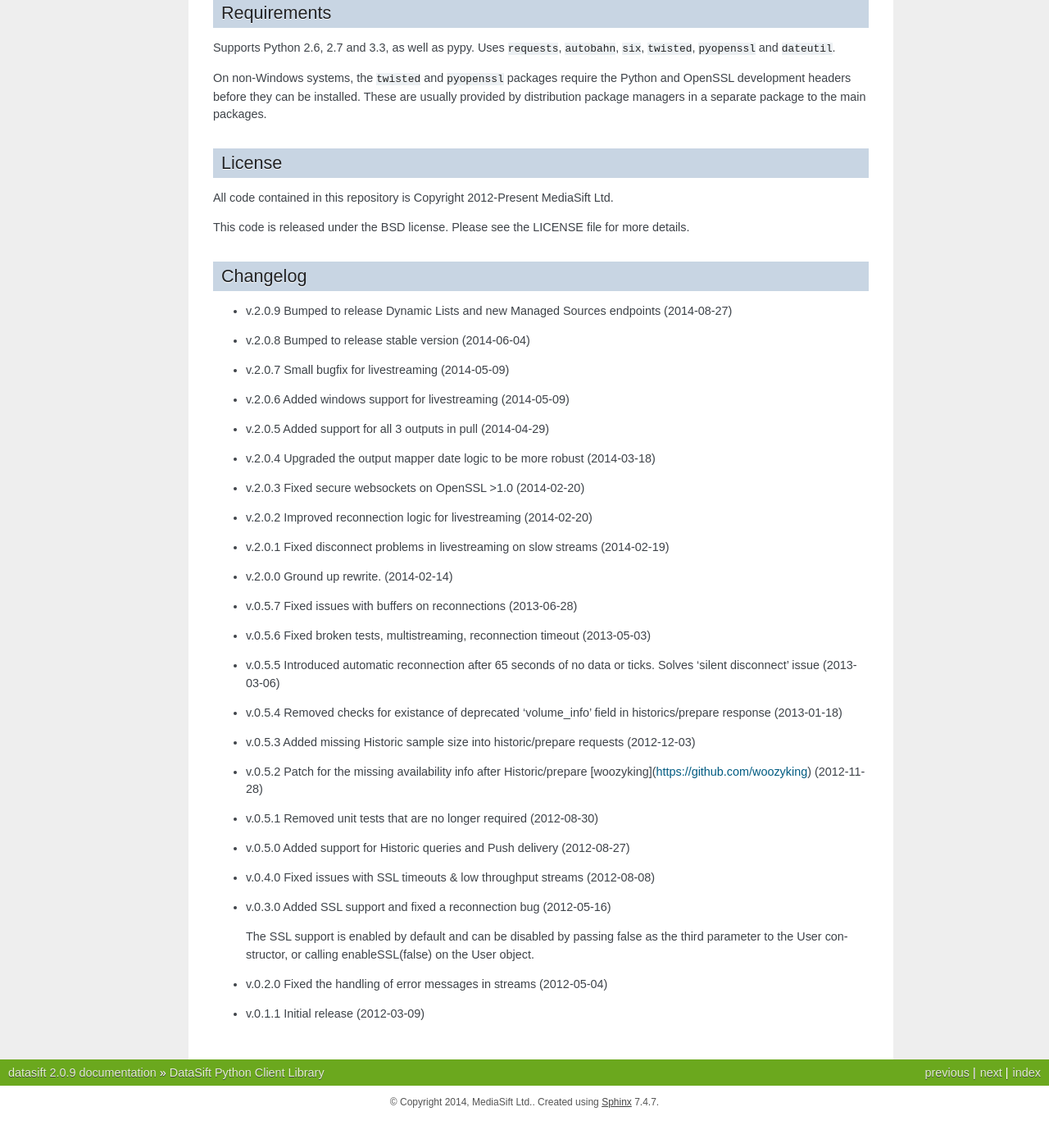
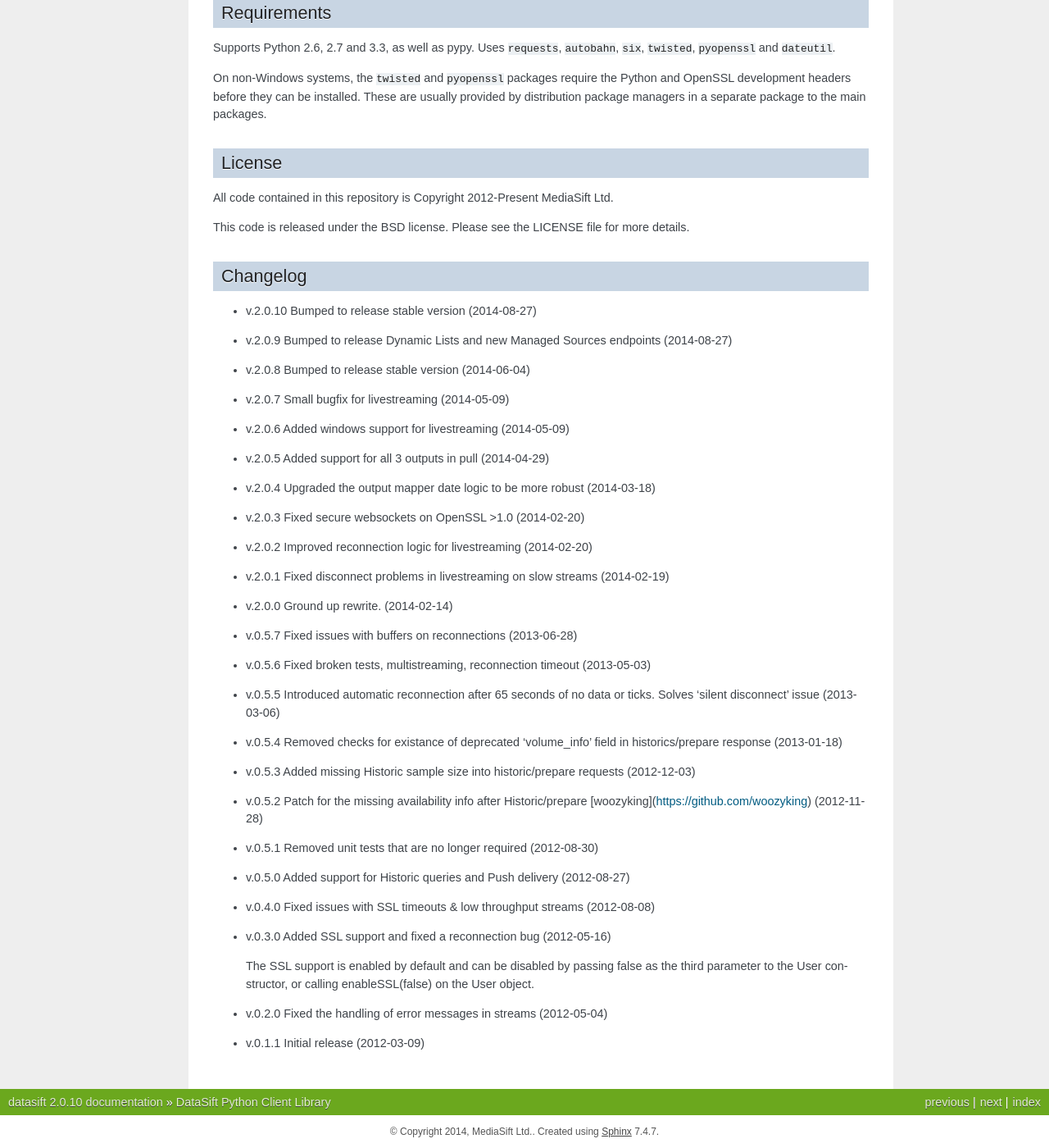
Before and after one commit to MeltwaterArchive/datasift-python, a Sphinx documentation site: the page built from docs/source/readme.rst, in a window 1280 px wide and 1400 px high, scrolled down 1237 px. Shown: the whole window at 82% size. Built offline with Sphinx 7.4.7, drawn with Linux system fonts in a browser that asks for light colours; before the commit the page ends 2601 px from its top, so only the background shows below that; some of the changed text lies outside the part shown.

Commit message:
bumped to 2.0.10 for a stable release

```diff
--- a/README.rst
+++ b/README.rst
@@ -76,6 +76,8 @@ more details.
 Changelog
 ---------
 
+* v.2.0.10 Bumped to release stable version (2014-08-27)
+
 * v.2.0.9 Bumped to release Dynamic Lists and new Managed Sources endpoints (2014-08-27)
 
 * v.2.0.8 Bumped to release stable version (2014-06-04)
--- a/datasift/__init__.py
+++ b/datasift/__init__.py
@@ -44,7 +44,7 @@ more details.
 
 __author__ = "opensource@datasift.com"
 __status__ = "stable"
-__version__ = "2.0.9"
+__version__ = "2.0.10"
 __date__ = "27th Aug 2014"
 
 #-----------------------------------------------------------------------------
--- a/docs/source/conf.py
+++ b/docs/source/conf.py
@@ -57,9 +57,9 @@ copyright = u'2014, MediaSift Ltd.'
 # built documents.
 #
 # The short X.Y version.
-version = '2.0.9'
+version = '2.0.10'
 # The full version, including alpha/beta/rc tags.
-release = '2.0.9'
+release = '2.0.10'
 
 # The language for content autogenerated by Sphinx. Refer to documentation
 # for a list of supported languages.
```
